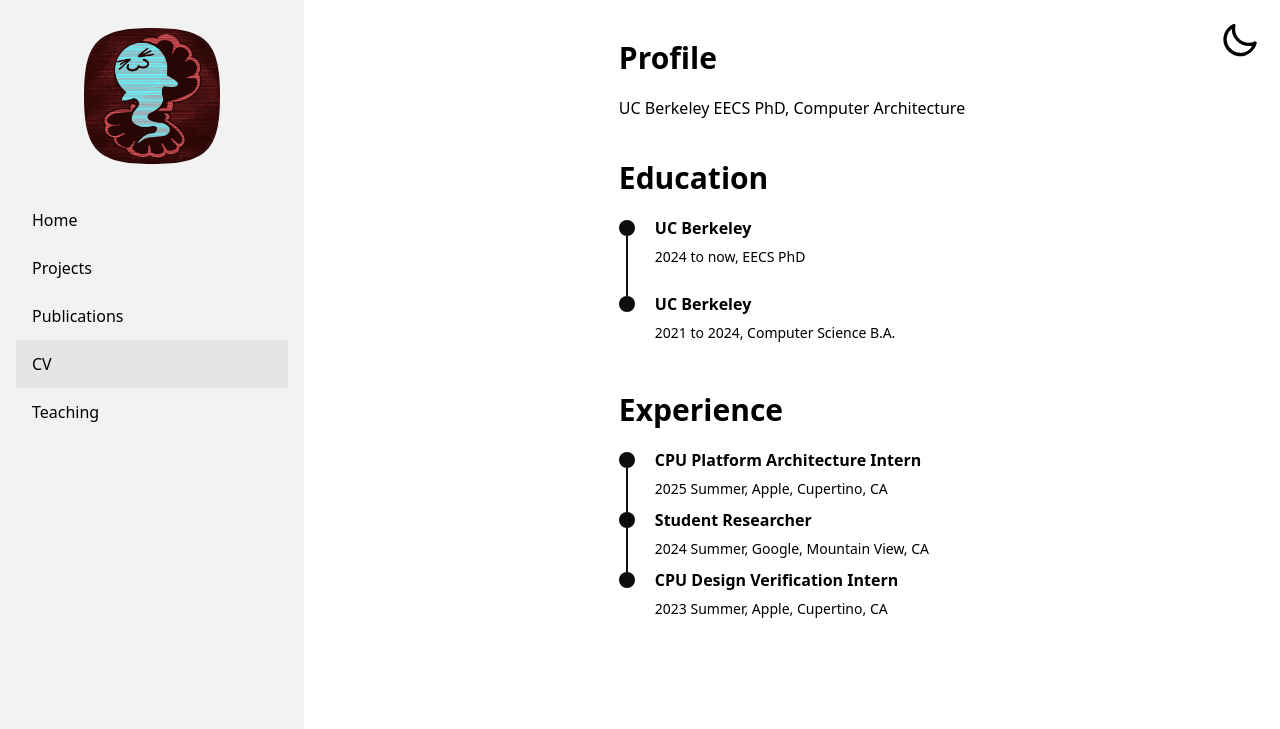
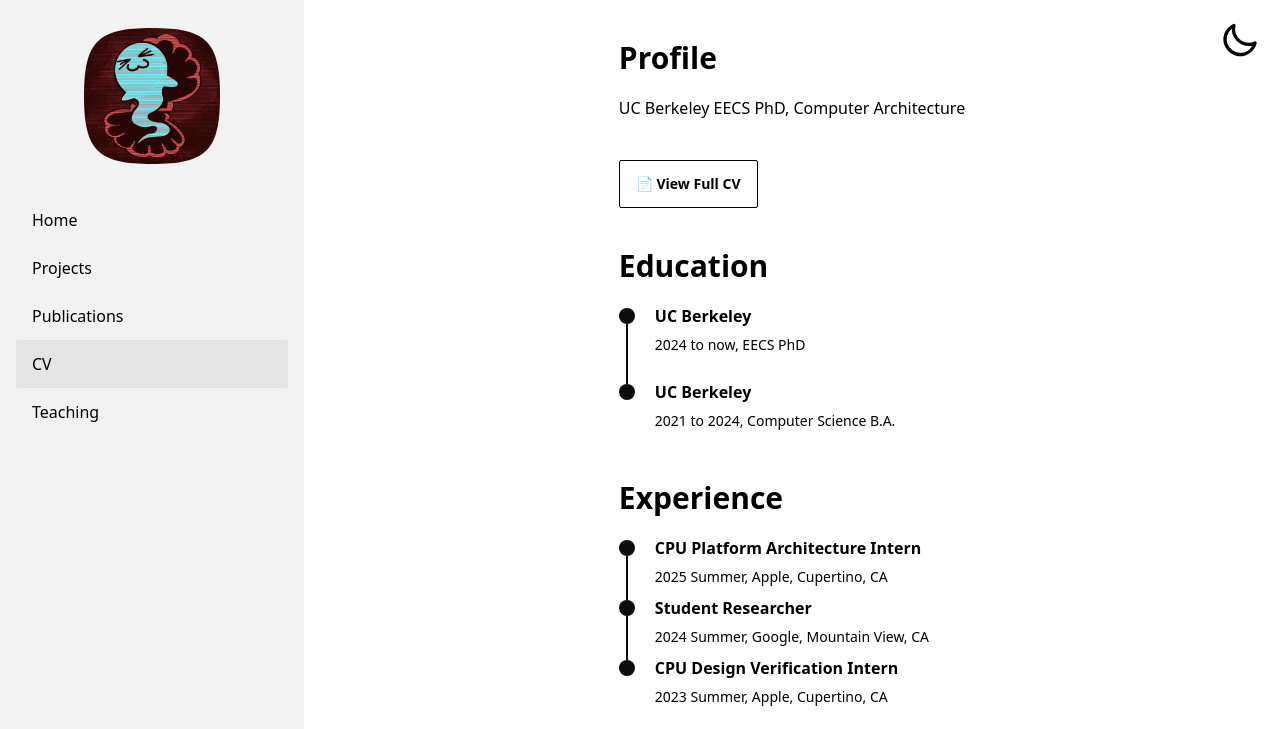
Before and after one commit to iansseijelly/iansseijelly.github.io, an Astro site: page /cv in a window 1280 px wide. Shown: the top 729 px of the page. Built offline with nearby package versions, Linux system fonts and the light colour scheme; Astro itself is replaced by a stand-in of ours.

Commit message:
add: new cv

```diff
--- a/src/pages/cv.astro
+++ b/src/pages/cv.astro
@@ -11,6 +11,13 @@ import TimeLineElement from "../components/cv/TimeLine.astro";
   <div class="mb-10 text-justify">
     UC Berkeley EECS PhD, Computer Architecture
   </div>
+
+  <a href="/cv.pdf" target="_blank" class="btn btn-outline">
+    📄 View Full CV
+  </a>
+
+  <div class="mb-10"></div>
+
 
   <div class="mb-5">
     <div class="text-3xl w-full font-bold">Education</div>
```
Also changed, not shown: 1 other file.
